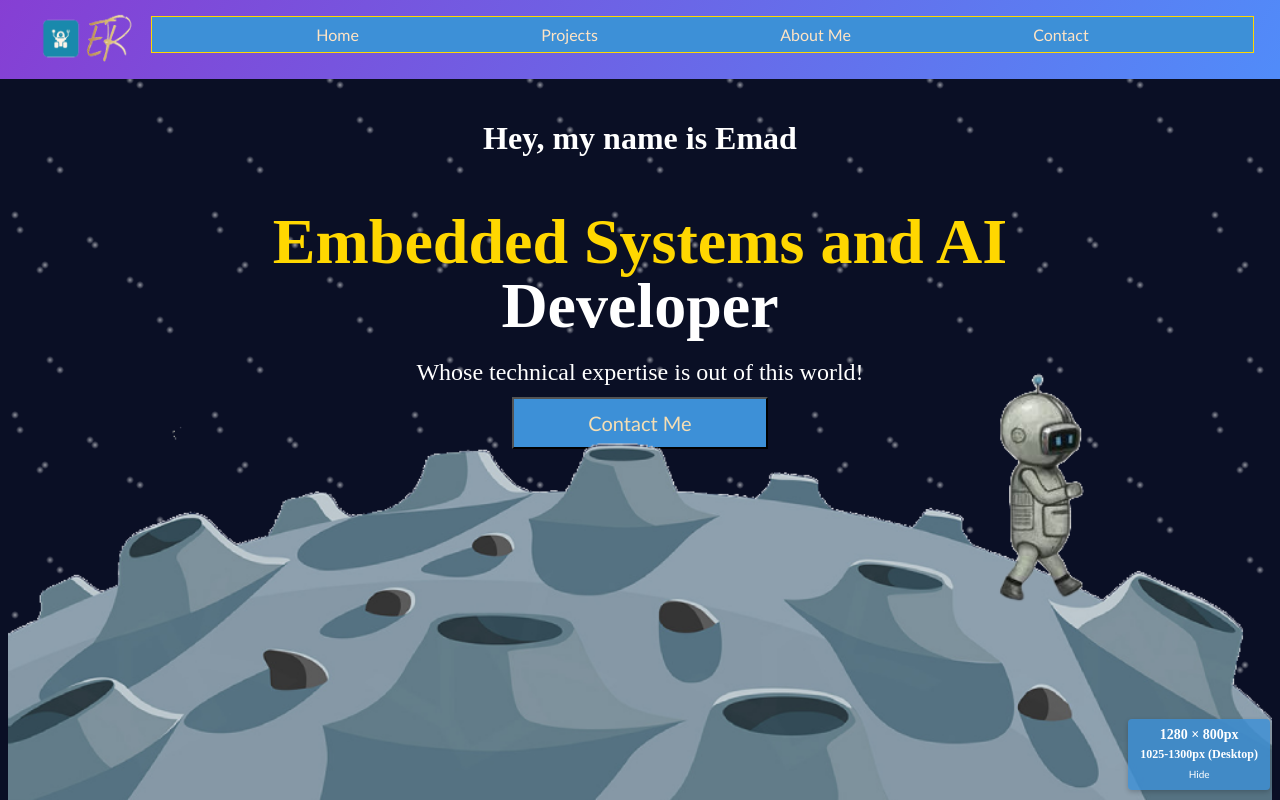
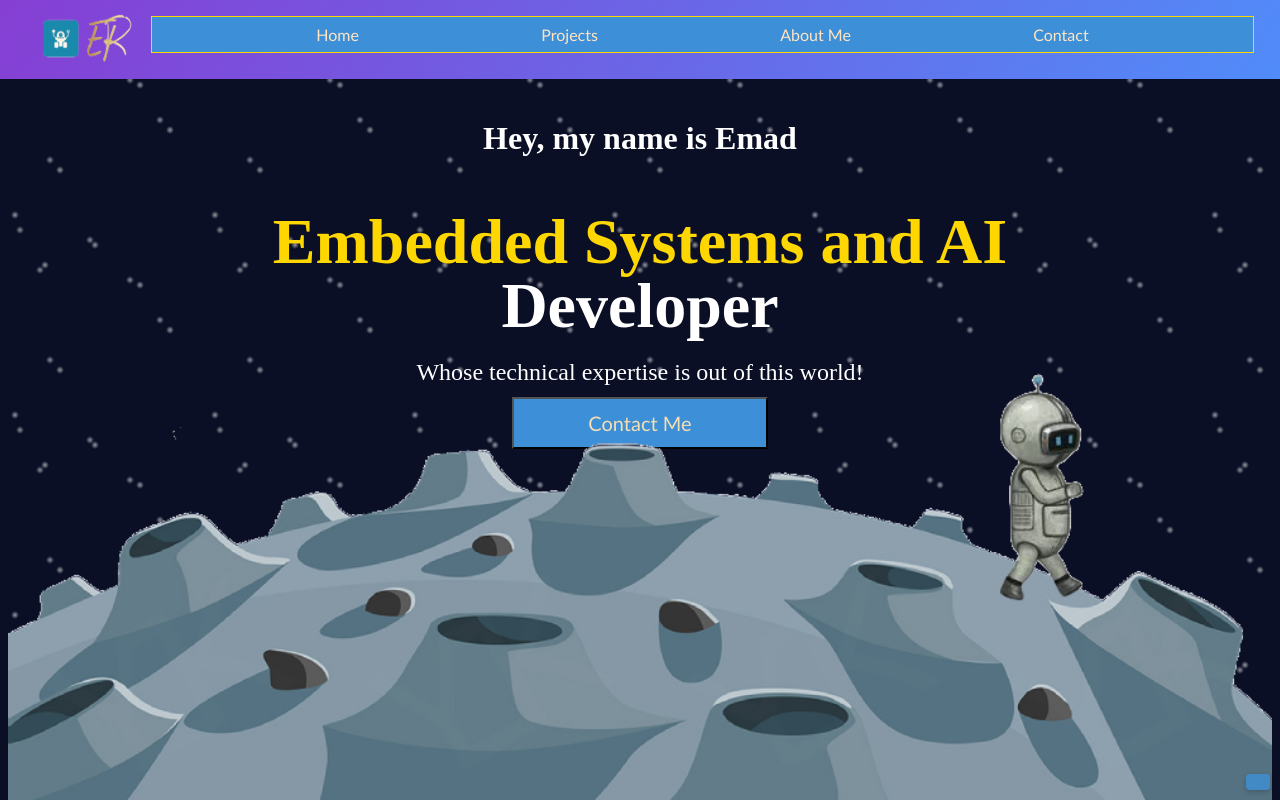
Before and after one commit to EmadsGitHub/portfolio, a React (Create React App) app: page / in a window 1280 px wide. Shown: the top 800 px of the page. Built offline with nearby package versions, Linux system fonts and the light colour scheme.

Commit message:
Removed debug button

```diff
--- a/src/App.js
+++ b/src/App.js
@@ -10,56 +10,6 @@ import { Helmet } from 'react-helmet';
 
 
 function App() {
-  const [screenSize, setScreenSize] = useState({
-    width: window.innerWidth,
-    height: window.innerHeight
-  });
-  const [showSizeIndicator, setShowSizeIndicator] = useState(true);
-
-  // Screen size logger
-  useEffect(() => {
-    // Create a styled console log function
-    const logScreenSize = () => {
-      const width = window.innerWidth;
-      const height = window.innerHeight;
-
-      // Update state with new dimensions
-      setScreenSize({ width, height });
-
-      console.log(
-        `%cScreen Size: ${width}px × ${height}px`,
-        'background: #3D90D7; color: white; font-size: 12px; font-weight: bold; padding: 4px 8px; border-radius: 4px;'
-      );
-
-      // Log which media query breakpoint we're in
-      if (width > 1300) {
-        console.log('%cBreakpoint: > 1300px (Large Desktop)', 'color: #ffd700; font-weight: bold;');
-      } else if (width > 1024 && width <= 1300) {
-        console.log('%cBreakpoint: 1025px-1300px (Desktop)', 'color: #ffd700; font-weight: bold;');
-      } else if (width > 768 && width <= 1024) {
-        console.log('%cBreakpoint: 769px-1024px (Small Desktop/Tablet Landscape)', 'color: #ffd700; font-weight: bold;');
-      } else if (width > 480 && width <= 768) {
-        console.log('%cBreakpoint: 481px-768px (Tablet Portrait)', 'color: #ffd700; font-weight: bold;');
-      } else if (width <= 480) {
-        console.log('%cBreakpoint: ≤480px (Mobile)', 'color: #ffd700; font-weight: bold;');
-      }
-    };
-
-    // Log on resize with debounce for performance
-    let resizeTimer;
-    const handleResize = () => {
-      clearTimeout(resizeTimer);
-      resizeTimer = setTimeout(logScreenSize, 100);
-    };
-
-    window.addEventListener('resize', handleResize);
-
-    // Log initial size with the styled logger
-    logScreenSize();
-
-    // Cleanup
-    return () => window.removeEventListener('resize', handleResize);
-  }, []);
 
   return (
     <div className="App">
@@ -72,7 +22,7 @@ function App() {
       <div className="shooting-star"></div>
 
       {/* Screen size indicator */}
-      {showSizeIndicator && (
+
         <div
           style={{
             position: 'fixed',
@@ -91,34 +41,9 @@ function App() {
             alignItems: 'center'
           }}
         >
-          <div>
-            {screenSize.width} × {screenSize.height}px
-          </div>
-          <div style={{ fontSize: '12px', marginTop: '4px' }}>
-            {screenSize.width > 1300 ? '> 1300px (Large Desktop)' :
-             screenSize.width > 1024 ? '1025-1300px (Desktop)' :
-             screenSize.width > 768 ? '769-1024px (Tablet Landscape)' :
-             screenSize.width > 480 ? '481-768px (Tablet Portrait)' :
-             '≤480px (Mobile)'}
-          </div>
-          <button
-            onClick={() => setShowSizeIndicator(false)}
-            style={{
-              background: 'transparent',
-              border: 'none',
-              color: 'white',
-              fontSize: '10px',
-              cursor: 'pointer',
-              marginTop: '4px',
-              width: 'auto',
-              height: 'auto',
-              padding: '2px 5px'
-            }}
-          >
-            Hide
-          </button>
+
+
         </div>
-      )}
 
       <Router>
         <div>
```
